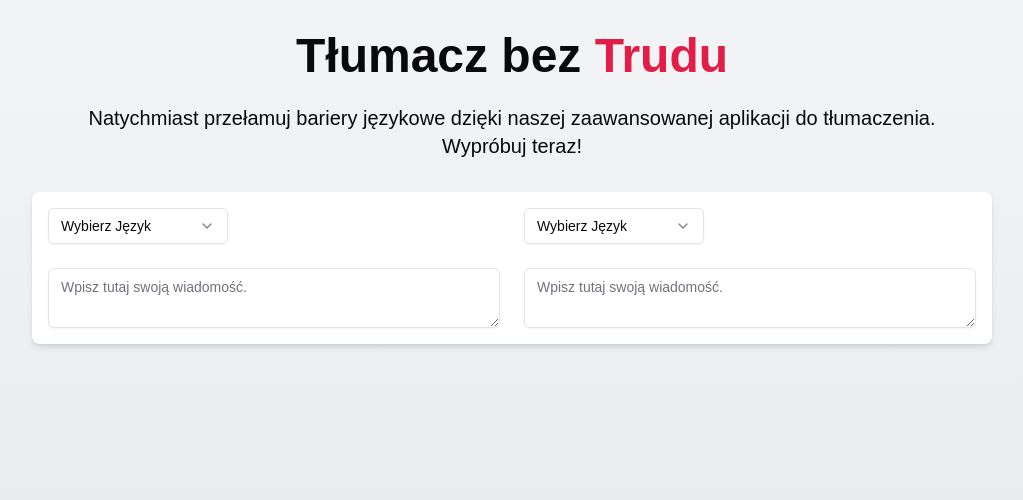
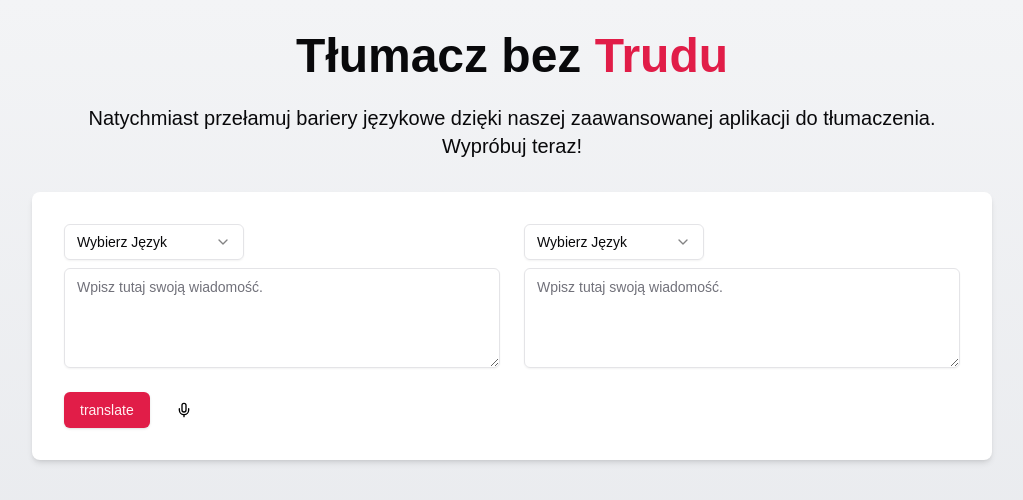
Before and after one commit to ajarek/next-15-ep-73-translate-ai, a Next.js app: page / in a window 1280 px wide. Shown: the top 500 px of the page, without its empty margins (128-1151 px from the left). Built offline with nearby package versions, Linux system fonts and the light colour scheme.

Commit message:
add textAreaSection

```diff
--- /dev/null
+++ b/app/api/transcribe/route.tsx
@@ -0,0 +1,30 @@
+import { GoogleGenerativeAI } from "@google/generative-ai"
+
+export async function POST(request) {
+  const formData = await request.formData()
+  const audioFile = formData.get("audio")
+
+  const genAI = new GoogleGenerativeAI(process.env.GOOGLE_GENERATIVE_AI_API_KEY ?? "")
+  const model = genAI.getGenerativeModel({
+    model: "gemini-1.5-flash",
+  })
+
+  try {
+    // Generate content using a prompt and the metadata of the uploaded file.
+    const result = await model.generateContent([
+      {
+        inlineData: {
+          mimeType: "audio/wav",
+          data: audioFile,
+        },
+      },
+      { text: "Please transcribe the audio." },
+    ])
+
+    // Print the response.
+    console.log(result.response.text())
+    return Response.json({ result: result.response.text() })
+  } catch (error) {
+    return Response.json({ error })
+  }
+}
--- a/app/page.tsx
+++ b/app/page.tsx
@@ -1,5 +1,5 @@
 import TextareaSection from "@/components/TextareaSection";
-import TranslationSection from "@/components/TranslationSection";
+
 
 export default function Home() {
   return (
@@ -14,9 +14,9 @@ export default function Home() {
           <br /> Wypróbuj teraz!
         </p>
       </div>
-      <div  className='flex flex-col place-items-center gap-6 w-full bg-white rounded-lg shadow-md p-4'>
+      <div  className='flex flex-col place-items-center gap-6 w-full  bg-white rounded-lg shadow-md p-8'>
 
-      <TranslationSection/>
+
       <TextareaSection />
       </div>
     </main>
--- a/components/TextareaSection.tsx
+++ b/components/TextareaSection.tsx
@@ -1,15 +1,78 @@
-import { Textarea } from '@/components/ui/textarea'
+"use client"
+
+import { Textarea } from "@/components/ui/textarea"
+import { Button } from "./ui/button"
+import { Mic } from "lucide-react"
+import { useState } from "react"
+import {
+  Select,
+  SelectContent,
+  SelectItem,
+  SelectTrigger,
+  SelectValue,
+} from '@/components/ui/select'
 
 const TextareaSection = () => {
+   const [text1, setText1] = useState("")
+   const [text2, setText2] = useState("")
+
+  const handleSubmit = (e: React.FormEvent<HTMLFormElement>) => {
+    e.preventDefault()
+    const form = e.currentTarget
+    const textareaElement1 = form.elements.namedItem('text1') as HTMLTextAreaElement
+    setText2(textareaElement1.value)
+    textareaElement1.value = ''
+  }
+
   return (
-    <div className='w-full grid grid-cols-2 gap-6'>
+    <form className='w-full grid grid-cols-2 gap-6' onSubmit={handleSubmit}>
       <div className=' flex flex-col items-start gap-2 '>
-      <Textarea placeholder="Wpisz tutaj swoją wiadomość."  />
+      <Select required>
+            <SelectTrigger className='w-[180px]'>
+              <SelectValue placeholder='Wybierz Język' />
+            </SelectTrigger>
+            <SelectContent>
+              <SelectItem value='Polski'>Polski</SelectItem>
+              <SelectItem value='Angielski'>Angielski</SelectItem>
+              <SelectItem value='Hiszpański'>Hiszpański</SelectItem>
+            </SelectContent>
+          </Select>
+        <Textarea
+          placeholder='Wpisz tutaj swoją wiadomość.'
+          className=''
+          name="text1"
+          defaultValue={text1}
+        />
       </div>
       <div className=' flex flex-col items-start gap-2 '>
-      <Textarea placeholder="Wpisz tutaj swoją wiadomość."  />
+        <Select required>
+            <SelectTrigger className='w-[180px]'>
+              <SelectValue placeholder='Wybierz Język' />
+            </SelectTrigger>
+            <SelectContent>
+              <SelectItem value='Polski'>Polski</SelectItem>
+              <SelectItem value='Angielski'>Angielski</SelectItem>
+              <SelectItem value='Hiszpański'>Hiszpański</SelectItem>
+            </SelectContent>
+          </Select>
+        <Textarea
+          placeholder='Wpisz tutaj swoją wiadomość.'
+          className=''
+          name="text2"
+          defaultValue={text2}
+        />
       </div>
-    </div>
+      <div className='flex items-center gap-4'>
+        <Button className='w-fit'>translate</Button>
+        <Button
+          size={"icon"}
+          className='bg-transparent text-black shadow-none hover:text-white rounded-full'
+        >
+          <Mic />
+        </Button>
+      </div>
+
+    </form>
   )
 }
 
--- a/components/TranslationSection.tsx
+++ /dev/null
@@ -1,42 +0,0 @@
-import {
-  Select,
-  SelectContent,
-  SelectItem,
-  SelectTrigger,
-  SelectValue,
-} from '@/components/ui/select'
-
-const TranslationSection = () => {
-  return (
-
-      <div className='w-full grid grid-cols-2 gap-6'>
-        <div className=' flex flex-col items-start gap-2 '>
-          <Select>
-            <SelectTrigger className='w-[180px]'>
-              <SelectValue placeholder='Wybierz Język' />
-            </SelectTrigger>
-            <SelectContent>
-              <SelectItem value='Polski'>Polski</SelectItem>
-              <SelectItem value='Angielski'>Angielski</SelectItem>
-              <SelectItem value='Hiszpański'>Hiszpański</SelectItem>
-            </SelectContent>
-          </Select>
-        </div>
-        <div className=' flex flex-col items-start gap-2 '>
-          <Select>
-            <SelectTrigger className='w-[180px]'>
-              <SelectValue placeholder='Wybierz Język' />
-            </SelectTrigger>
-            <SelectContent>
-              <SelectItem value='Polski'>Polski</SelectItem>
-              <SelectItem value='Angielski'>Angielski</SelectItem>
-              <SelectItem value='Hiszpański'>Hiszpański</SelectItem>
-            </SelectContent>
-          </Select>
-        </div>
-      </div>
-
-  )
-}
-
-export default TranslationSection
--- a/components/ui/textarea.tsx
+++ b/components/ui/textarea.tsx
@@ -9,7 +9,7 @@ const Textarea = React.forwardRef<
   return (
     <textarea
       className={cn(
-        "flex min-h-[60px] w-full rounded-md border border-input bg-transparent px-3 py-2 text-base shadow-sm placeholder:text-muted-foreground focus-visible:outline-none focus-visible:ring-1 focus-visible:ring-ring disabled:cursor-not-allowed disabled:opacity-50 md:text-sm",
+        "flex min-h-[100px] w-full rounded-md border border-input bg-transparent px-3 py-2 text-base shadow-sm placeholder:text-muted-foreground focus-visible:outline-none focus-visible:ring-1 focus-visible:ring-ring disabled:cursor-not-allowed disabled:opacity-50 md:text-sm",
         className
       )}
       ref={ref}
--- a/package.json
+++ b/package.json
@@ -9,6 +9,7 @@
     "lint": "next lint"
   },
   "dependencies": {
+    "@google/generative-ai": "^0.21.0",
     "@radix-ui/react-label": "^2.1.1",
     "@radix-ui/react-select": "^2.1.4",
     "@radix-ui/react-slot": "^1.1.1",
```
Also changed, not shown: lib/translate.tsx (added, +31 -0 lines), 1 other file (tests, documents, lock files or other folders).
